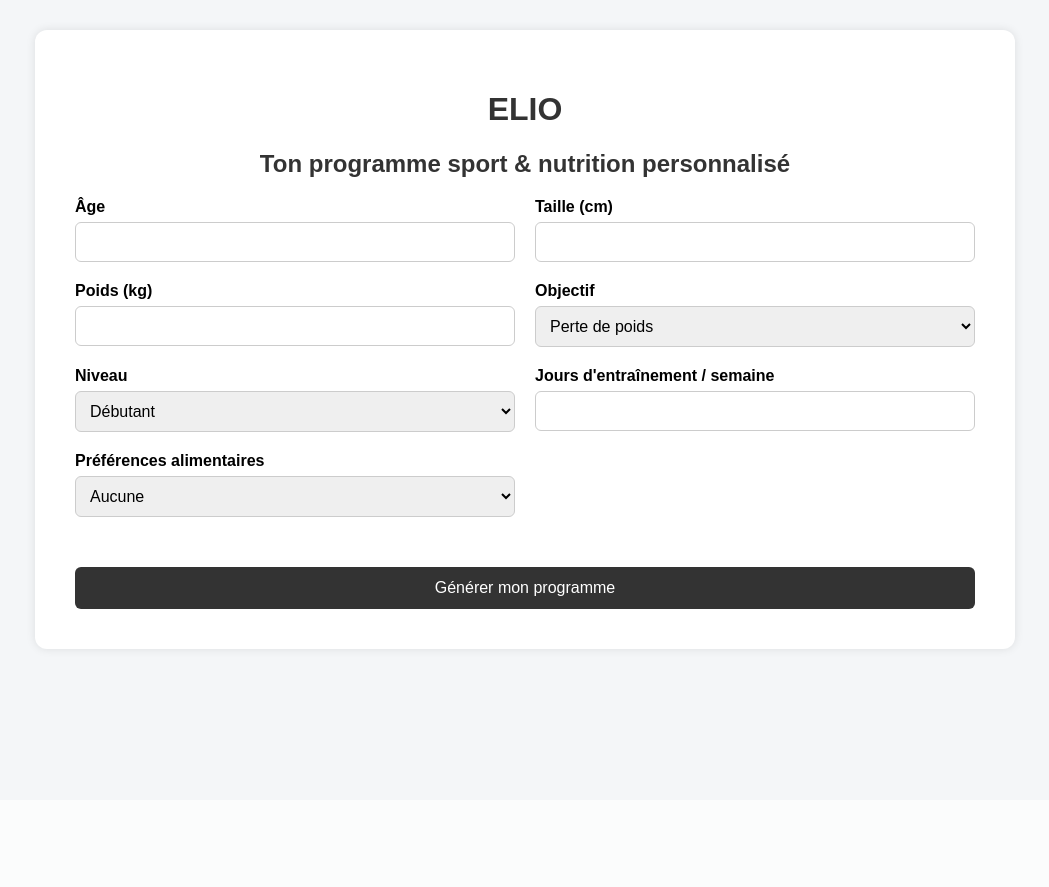
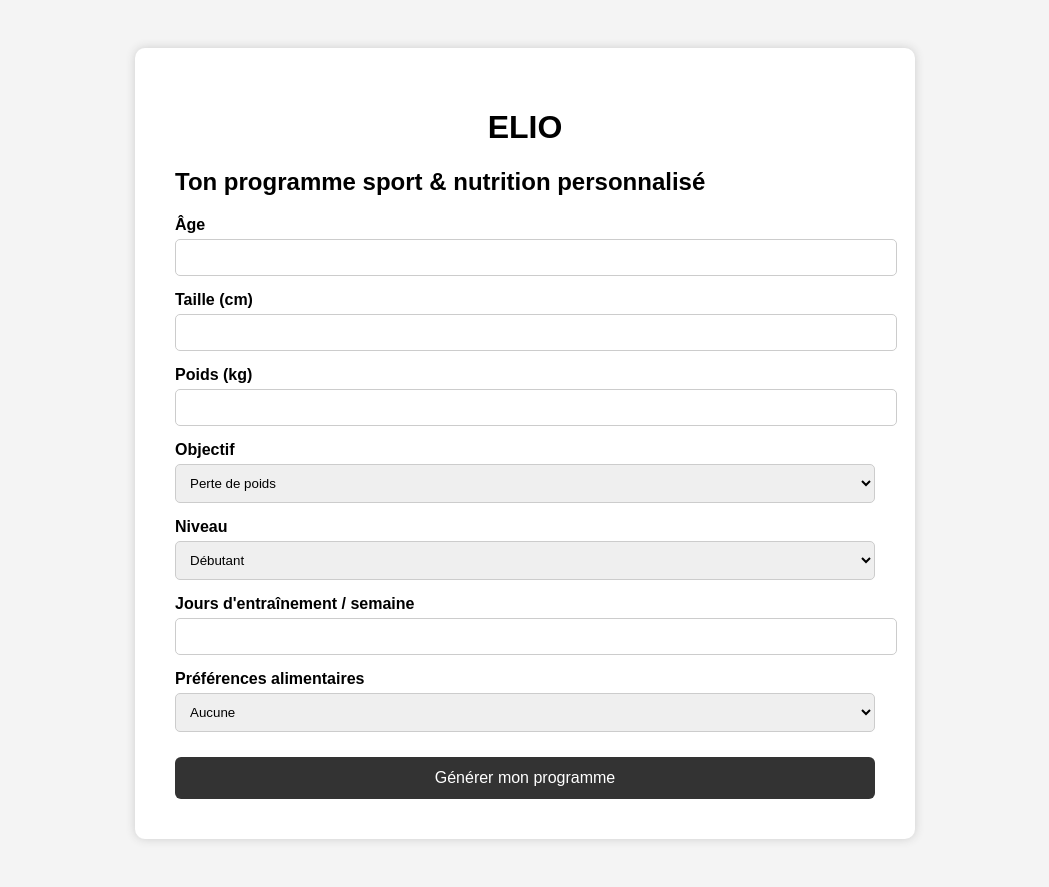
Before and after one commit to yaoji999/Elio-, a Flask app: page / in a window 1280 px wide. Shown: the whole page, without its empty margins (115-1164 px from the left). Before the commit the page ends 652 px from the top, so only its background shows below. Run offline with Flask 2, Linux system fonts and the light colour scheme.

Commit message:
Update elio_formulaire.html

```diff
--- a/templates/elio_formulaire.html
+++ b/templates/elio_formulaire.html
@@ -2,57 +2,45 @@
 <html lang="fr">
 <head>
     <meta charset="UTF-8">
-    <title>ELIO - Coach Virtuel IA</title>
+    <title>ELIO - Formulaire</title>
     <style>
         body {
             font-family: Arial, sans-serif;
-            background-color: #f4f6f8;
-            margin: 0;
-            padding: 0;
+            background-color: #f4f4f4;
+            padding: 40px;
         }
         .container {
-            max-width: 900px;
-            margin: 30px auto;
-            background-color: #ffffff;
+            max-width: 700px;
+            margin: auto;
+            background: white;
             padding: 40px;
-            border-radius: 12px;
-            box-shadow: 0 0 10px rgba(0,0,0,0.1);
+            border-radius: 10px;
+            box-shadow: 0 0 10px #ccc;
         }
-        h1, h2 {
+        h1 {
             text-align: center;
-            color: #333;
-        }
-        form {
-            display: grid;
-            grid-template-columns: 1fr 1fr;
-            gap: 20px;
-        }
-        form div {
-            display: flex;
-            flex-direction: column;
         }
         label {
-            margin-bottom: 6px;
+            display: block;
+            margin-top: 15px;
             font-weight: bold;
         }
         input, select {
+            width: 100%;
             padding: 10px;
-            font-size: 16px;
+            margin-top: 5px;
+            border-radius: 5px;
             border: 1px solid #ccc;
-            border-radius: 6px;
-        }
-        .submit-button {
-            grid-column: span 2;
-            text-align: center;
-            margin-top: 30px;
         }
         button {
-            padding: 12px 24px;
-            font-size: 16px;
+            margin-top: 25px;
+            width: 100%;
             background-color: #333;
-            color: #fff;
+            color: white;
+            padding: 12px;
             border: none;
             border-radius: 6px;
+            font-size: 16px;
             cursor: pointer;
         }
         button:hover {
@@ -65,51 +53,41 @@
     <h1>ELIO</h1>
     <h2>Ton programme sport & nutrition personnalisé</h2>
     <form action="/results" method="post">
-            <div>
         <label for="age">Âge</label>
         <input type="number" name="age" id="age" required>
-            </div>
-            <div>
-                <label for="height">Taille (cm)</label>
-                <input type="number" name="height" id="height" required>
-            </div>
-            <div>
-                <label for="weight">Poids (kg)</label>
-                <input type="number" name="weight" id="weight" required>
-            </div>
-            <div>
-                <label for="goal">Objectif</label>
-                <select name="goal" id="goal">
+
+        <label for="taille">Taille (cm)</label>
+        <input type="number" name="taille" id="taille" required>
+
+        <label for="poids">Poids (kg)</label>
+        <input type="number" name="poids" id="poids" required>
+
+        <label for="objectif">Objectif</label>
+        <select name="objectif" id="objectif" required>
             <option value="perte de poids">Perte de poids</option>
             <option value="prise de masse">Prise de masse</option>
             <option value="maintien">Maintien</option>
         </select>
-            </div>
-            <div>
-                <label for="level">Niveau</label>
-                <select name="level" id="level">
+
+        <label for="niveau">Niveau</label>
+        <select name="niveau" id="niveau" required>
             <option value="débutant">Débutant</option>
             <option value="intermédiaire">Intermédiaire</option>
             <option value="avancé">Avancé</option>
         </select>
-            </div>
-            <div>
-                <label for="days">Jours d'entraînement / semaine</label>
-                <input type="number" name="days" id="days" min="1" max="7" required>
-            </div>
-            <div>
-                <label for="diet">Préférences alimentaires</label>
-                <select name="diet" id="diet">
+
+        <label for="jours">Jours d'entraînement / semaine</label>
+        <input type="number" name="jours" id="jours" required>
+
+        <label for="regime">Préférences alimentaires</label>
+        <select name="regime" id="regime" required>
             <option value="aucune">Aucune</option>
             <option value="végétarien">Végétarien</option>
-                    <option value="végétalien">Végétalien</option>
-                    <option value="halal">Halal</option>
-                    <option value="casher">Casher</option>
+            <option value="végan">Végan</option>
+            <option value="sans gluten">Sans gluten</option>
         </select>
-            </div>
-            <div class="submit-button">
+
         <button type="submit">Générer mon programme</button>
-            </div>
     </form>
 </div>
 </body>
```
Lines whose indentation alone changed are shown as unchanged.
